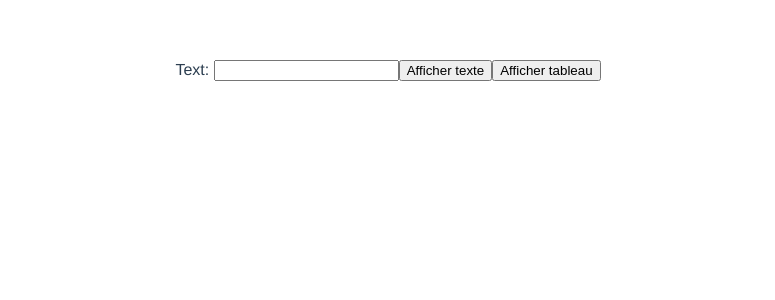
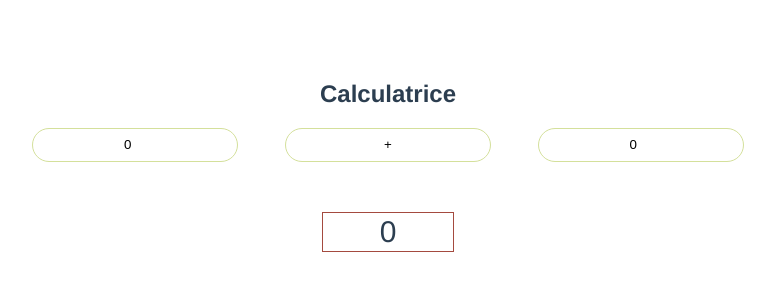
Before and after one commit to goby33/vue, a Vue app: page / in a window 1280 px wide. Shown: the top 300 px of the page, without its empty margins (252-1027 px from the left). Built offline with nearby package versions, Linux system fonts and the light colour scheme.

Commit message:
add:exo1

```diff
--- a/package.json
+++ b/package.json
@@ -9,7 +9,7 @@
   },
   "dependencies": {
     "core-js": "^3.6.5",
-    "vue": "^2.6.11"
+    "vue": "^2.6.12"
   },
   "devDependencies": {
     "@vue/cli-plugin-babel": "~4.5.0",
--- a/src/components/exo1.vue
+++ /dev/null
@@ -1,38 +0,0 @@
-<template>
-  <div>
-    <label>Text: <input v-model="text"></label>
-    <p v-if="showText">{{ text }}</p>
-    <ul v-if="showArray">
-      <li v-for="item in array" :key="item.id">{{ item.name }}</li>
-    </ul>
-    <button @click="showText = !showText">Afficher texte</button>
-    <button @click="showArray = !showArray">Afficher tableau</button>
-  </div>
-</template>
-
-<script>
-export default {
-  name: "exo1",
-  data() {
-    return {
-      text: '',
-      showText: false,
-      array: [
-        {
-          id: 0,
-          name: 'my name'
-        },
-        {
-          id: 1,
-          name: 'etrvdf'
-        },
-      ],
-      showArray: false
-    }
-  }
-}
-</script>
-
-<style scoped>
-
-</style>
--- a/src/main.js
+++ b/src/main.js
@@ -1,6 +1,5 @@
 import Vue from 'vue'
 import App from './App.vue'
-
 Vue.config.productionTip = false
 
 new Vue({
--- /dev/null
+++ b/src/pages/Exo1.vue
@@ -0,0 +1,74 @@
+<template>
+  <section>
+    <h2>Calculatrice</h2>
+    <div class="container-calculatrice">
+      <input type="number" alt="chiffre1" placeholder="number 1" v-model="number[0]">
+      <input type="text" alt="chiffre1" placeholder="operation" v-model="operation">
+      <input type="number" alt="chiffre2" placeholder="number 2" v-model="number[1]">
+    </div>
+    <div class="result">{{ resultOperation}}</div>
+  </section>
+</template>
+
+<script>
+export default {
+name: "exo1",
+  data() {
+  return{
+    number: [0, 0],
+    operation: '+'
+    }
+  },
+  computed: {
+    number1: function (){
+      return parseInt(this.number[0])
+    },
+    number2: function () {
+      return parseInt(this.number[1])
+    },
+    resultOperation: function () {
+      if (!isNaN(this.number1) && !isNaN(this.number2)) {
+        switch (this.operation) {
+          case '+':
+            return this.number1 + this.number2
+          case '*':
+            return this.number1 * this.number2
+          case '-':
+            return this.number1 - this.number2
+          case '/':
+            return this.number1 / this.number2
+        }
+      }
+      return 0
+    }
+  }
+}
+</script>
+
+<style scoped lang="scss">
+section {
+  display: flex;
+  flex-direction: column;
+  align-items: center;
+  .container-calculatrice {
+    width: 60%;
+    display: flex;
+    justify-content: space-around;
+    input {
+      width: 200px;
+      height: 30px;
+      border-radius: 20px;
+      border:1px solid #D4E09B;
+      text-align: center;
+    }
+  }
+  .result {
+    margin-top: 50px;
+    width: 10%;
+    border:1px solid #A44A3F;
+    font-size: 30px;
+    padding: 2px;
+  }
+}
+
+</style>
```
Also changed, not shown: src/App.vue (+3 -4 lines), 1 other file (tests, documents, lock files or other folders).
